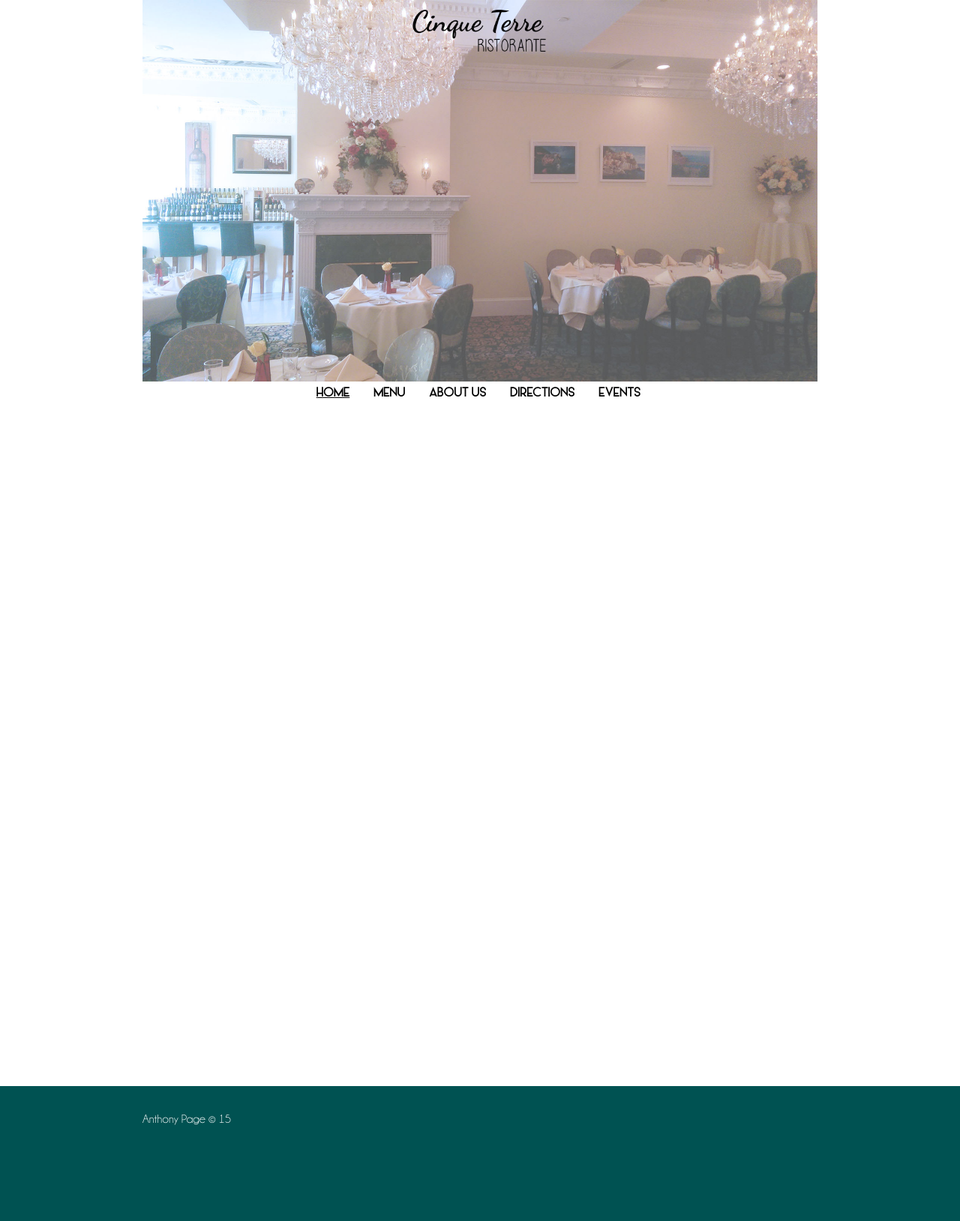
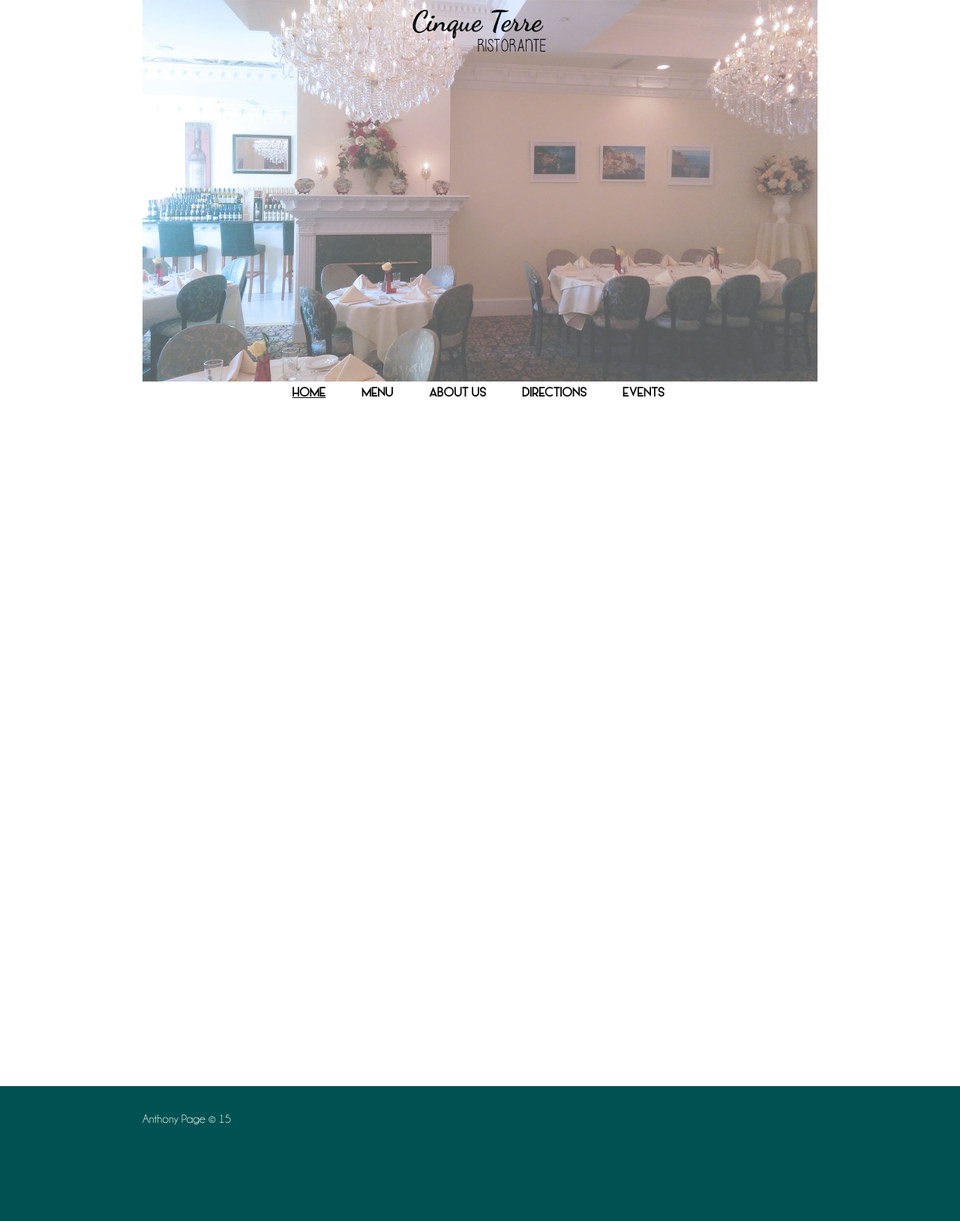
Before and after one commit to cinqueterreli/cinqueterre.github.io, a Jekyll site: the page built from 00index.html, in a window 1280 px wide. Shown: the whole page at 75% size. Built offline with Jekyll 4.4.1, drawn with Linux system fonts in a browser that asks for light colours.

Commit message:
Update main.css

```diff
--- a/css/main.css
+++ b/css/main.css
@@ -124,6 +124,10 @@ a:hover {
 
 /* -----NAVIGATION----- */
 
+.navbar {
+
+}
+
 .header-nav {
 	list-style: none;
 	margin: 0;
@@ -149,10 +153,7 @@ a:hover {
 
 .nav-link {
 	font-family:navText;
-	padding-left:.5em;
-	padding-right:.5em;
-	padding-top:.25em;
-	padding-bottom:.25em;
+	padding:.25em 1em;
 	color:black;
 	margin-right:.5em;
 	margin-left:.25em;
```
